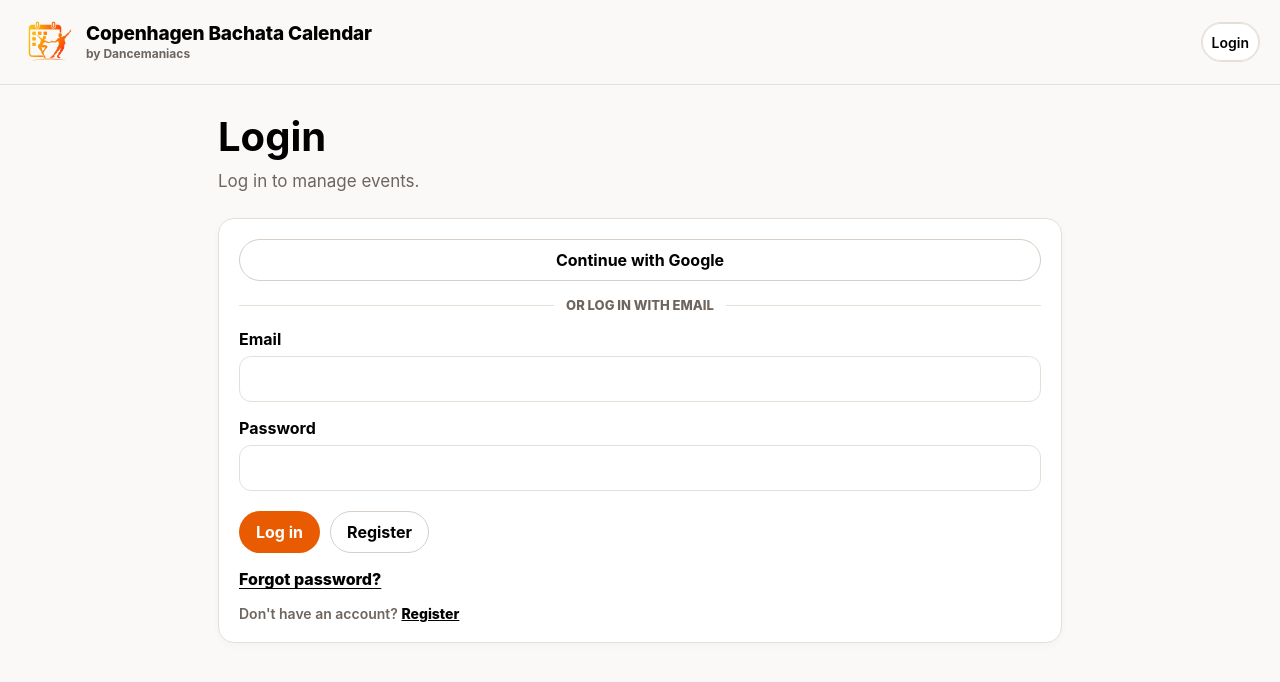
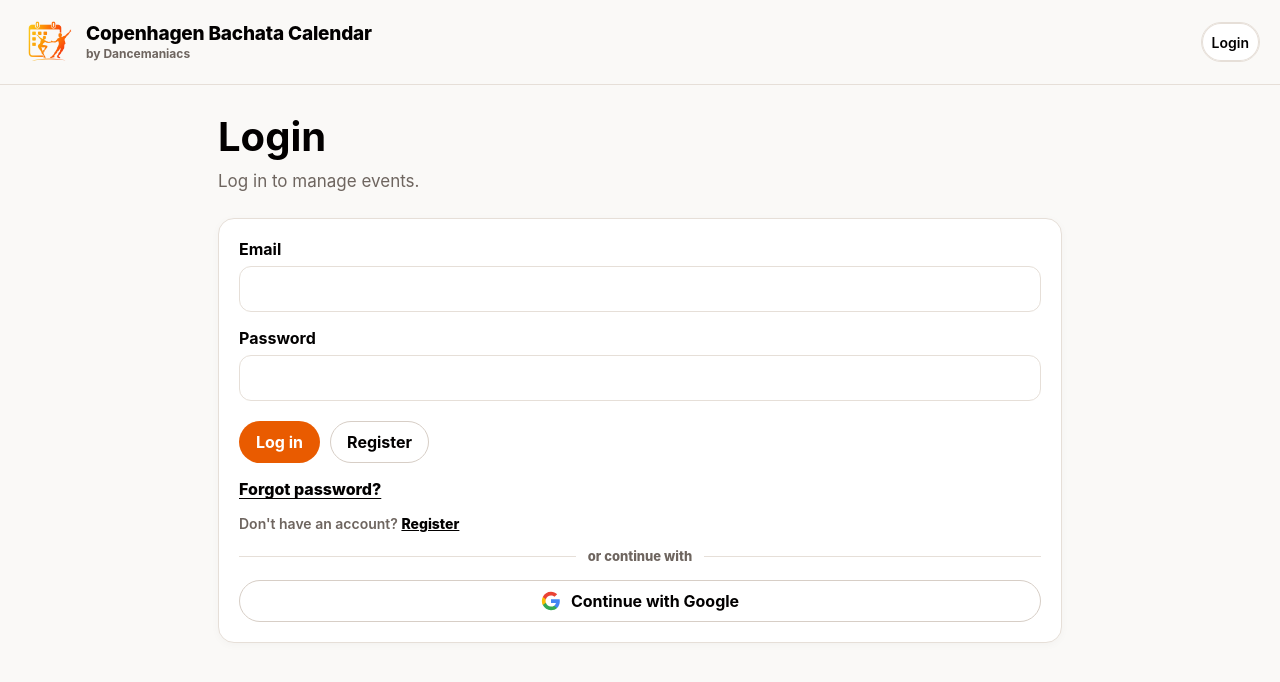
Before and after one commit to dominik-ciborowski/cph-bachata-app, a Vue app: page /login in a window 1280 px wide. Shown: the top 682 px of the page. Built offline with nearby package versions, Linux system fonts and the light colour scheme; the HTML template or start-up script is replaced by a standard one.

Commit message:
Adjust Google login placement

```diff
--- a/src/style.css
+++ b/src/style.css
@@ -1203,6 +1203,13 @@ textarea {
 
 .auth-oauth-button {
   width: 100%;
+  gap: 10px;
+}
+
+.auth-oauth-icon {
+  width: 20px;
+  height: 20px;
+  flex: 0 0 auto;
 }
 
 .auth-divider {
@@ -1212,7 +1219,6 @@ textarea {
   color: var(--color-text-muted);
   font-size: 13px;
   font-weight: 800;
-  text-transform: uppercase;
 }
 
 .auth-divider::before,
--- a/src/views/LoginView.vue
+++ b/src/views/LoginView.vue
@@ -58,10 +58,6 @@ function goToForgotPassword() {
     </section>
 
     <form class="card form" @submit.prevent="login">
-      <button class="button secondary auth-oauth-button" type="button" @click="loginWithGoogle">Continue with Google</button>
-
-      <div class="auth-divider"><span>or log in with email</span></div>
-
       <div class="field">
         <label for="login-email">Email</label>
         <input id="login-email" v-model="email" type="email" required autocomplete="email" />
@@ -79,6 +75,18 @@ function goToForgotPassword() {
       <p v-if="status" class="status">{{ status }}</p>
       <button class="text-button" type="button" @click="goToForgotPassword">Forgot password?</button>
       <p class="auth-switch">Don't have an account? <RouterLink to="/register">Register</RouterLink></p>
+
+      <div class="auth-divider"><span>or continue with</span></div>
+
+      <button class="button secondary auth-oauth-button" type="button" @click="loginWithGoogle">
+        <svg class="auth-oauth-icon" viewBox="0 0 24 24" aria-hidden="true" focusable="false">
+          <path fill="#4285F4" d="M22.56 12.25c0-.78-.07-1.53-.2-2.25H12v4.26h5.92c-.26 1.37-1.04 2.53-2.21 3.31v2.77h3.57c2.08-1.92 3.28-4.74 3.28-8.09z" />
+          <path fill="#34A853" d="M12 23c2.97 0 5.46-.98 7.28-2.66l-3.57-2.77c-.98.66-2.23 1.06-3.71 1.06-2.86 0-5.29-1.93-6.16-4.53H2.18v2.84C3.99 20.53 7.7 23 12 23z" />
+          <path fill="#FBBC05" d="M5.84 14.1c-.22-.66-.35-1.36-.35-2.1s.13-1.44.35-2.1V7.06H2.18C1.43 8.55 1 10.22 1 12s.43 3.45 1.18 4.94l3.66-2.84z" />
+          <path fill="#EA4335" d="M12 5.38c1.62 0 3.06.56 4.21 1.64l3.15-3.15C17.45 2.09 14.97 1 12 1 7.7 1 3.99 3.47 2.18 7.06L5.84 9.9C6.71 7.3 9.14 5.38 12 5.38z" />
+        </svg>
+        Continue with Google
+      </button>
     </form>
   </div>
 </template>
--- a/src/views/RegisterView.vue
+++ b/src/views/RegisterView.vue
@@ -54,21 +54,6 @@ async function register() {
   status.value = authMessages.registrationCheckEmail
 }
 
-async function registerWithGoogle() {
-  status.value = 'Redirecting to Google...'
-
-  const { error } = await supabase.auth.signInWithOAuth({
-    provider: 'google',
-    options: {
-      redirectTo: getAuthRedirectUrl('/')
-    }
-  })
-
-  if (error) {
-    logAuthError('Google registration/login failed', error)
-    status.value = authMessages.googleLoginFailed
-  }
-}
 </script>
 
 <template>
@@ -79,10 +64,6 @@ async function registerWithGoogle() {
     </section>
 
     <form class="card form" @submit.prevent="register">
-      <button class="button secondary auth-oauth-button" type="button" @click="registerWithGoogle">Continue with Google</button>
-
-      <div class="auth-divider"><span>or register with email</span></div>
-
       <div class="field">
         <label for="register-email">Email</label>
         <input id="register-email" v-model="email" type="email" required autocomplete="email" />
```
